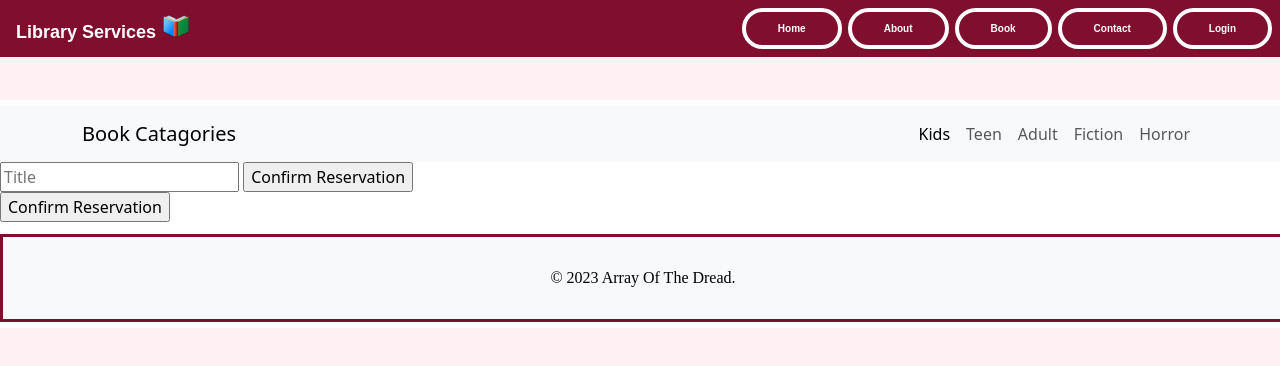
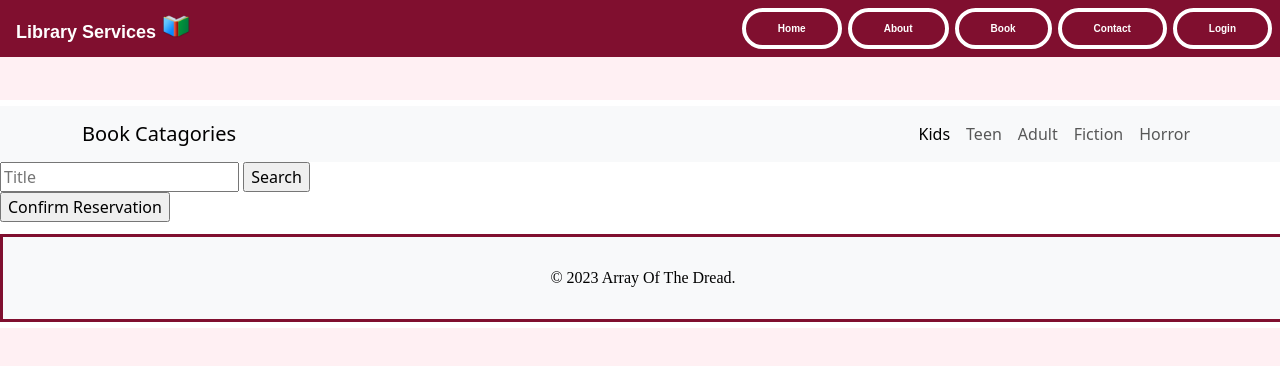
Before and after one commit to Tayeeb27/Library-Services-App, a plain HTML site: page client/book.html in a window 1280 px wide. Drawn offline with nearby package versions, Linux system fonts and the light colour scheme; no server answers.

Commit message:
Fixed Merge Issue

```diff
--- a/client/book.html
+++ b/client/book.html
@@ -4,7 +4,6 @@
     <meta charset="UTF-8">
     <meta name="viewport" content="width=device-width, initial-scale=1.0">
     <link href="https://cdn.jsdelivr.net/npm/bootstrap@5.3.1/dist/css/bootstrap.min.css" rel="stylesheet" integrity="sha384-4bw+/aepP/YC94hEpVNVgiZdgIC5+VKNBQNGCHeKRQN+PtmoHDEXuppvnDJzQIu9" crossorigin="anonymous">
-    <link rel="stylesheet" href="css/default.css">
     <link rel="stylesheet" href="css/book.css">
     <link rel="stylesheet" href="css/default.css">
     <script src="javascript/book.js" defer></script>
@@ -41,7 +40,7 @@
         </div>
       </nav>
       <input class = "searchTitle" type="text" id="searchbooktext" placeholder="Title">
-      <input class ="searchTitle" type="submit" value="Confirm Reservation"id="searchbookbtn">
+      <input class ="searchTitle" type="submit" value="Search"id="searchbookbtn">
       <div class="books">
 
       </div>
```
